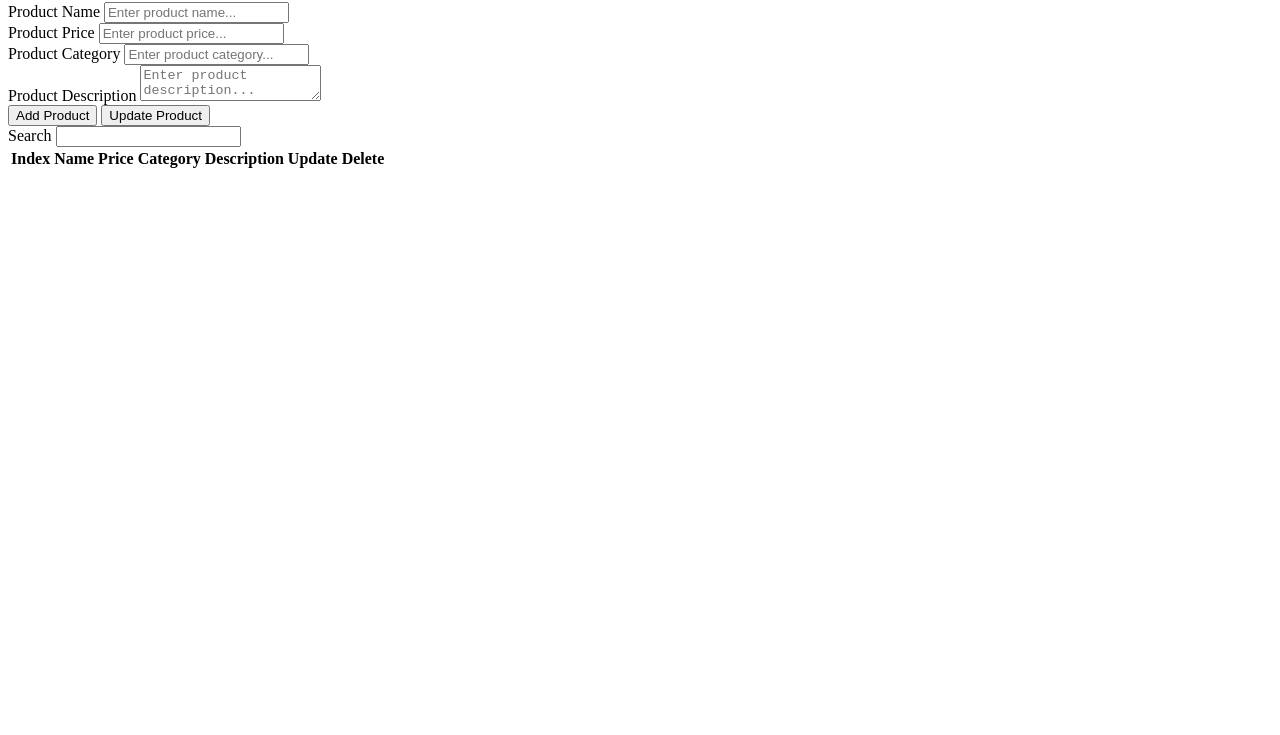
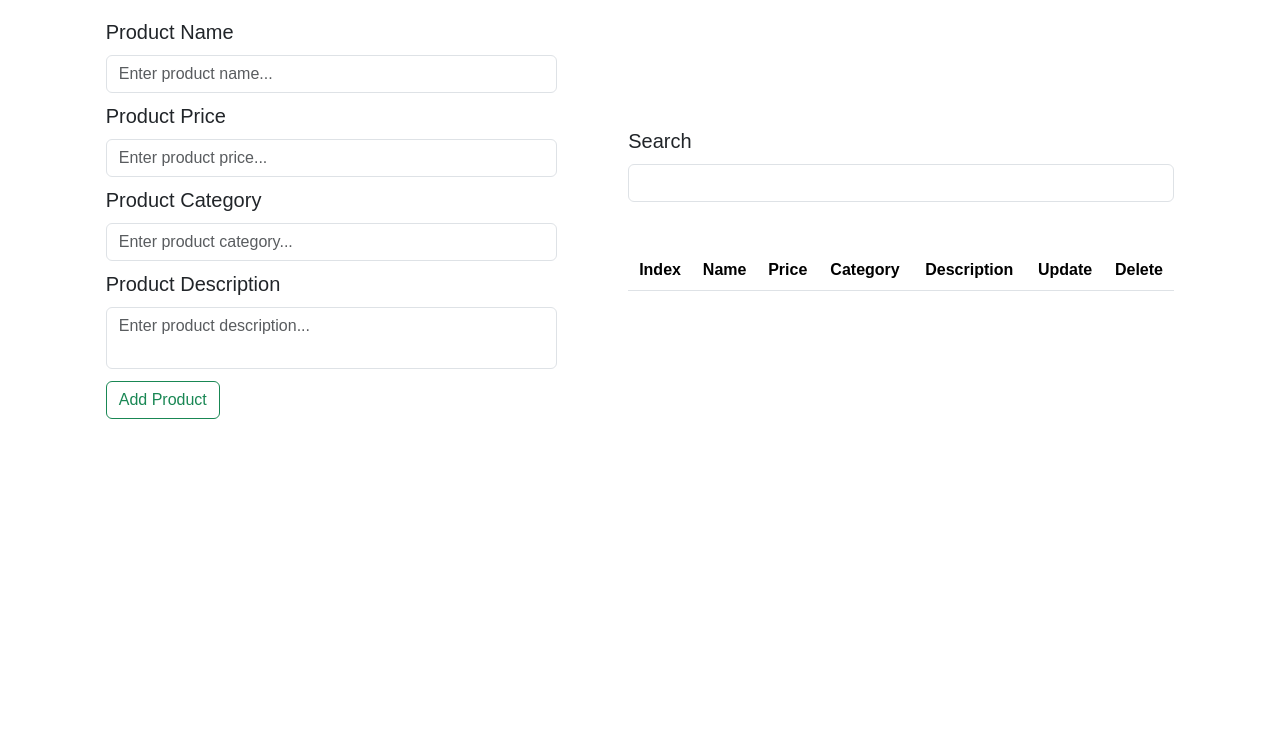
Before and after one commit to KiraRoza/CRUDS-Test, a plain HTML site: page index.html in a window 1280 px wide. Shown: the part 65-800 px from the top of the page. Drawn offline with Linux system fonts and the light colour scheme; the site is published under a folder, as on GitHub Pages, so addresses that start at the root find nothing; a web font is replaced by a local one.

Commit message:
Update index.html

```diff
--- a/index.html
+++ b/index.html
@@ -9,8 +9,8 @@
       type="image/x-icon"
       href="./3ef98af7-b84c-4703-8b4a-200bb95fc49b.jpeg"
     />
-    <link rel="stylesheet" href="/style.css" />
-    <link rel="stylesheet" href="/bootstrap.min.css" />
+    <link rel="stylesheet" href="style.css" />
+    <link rel="stylesheet" href="bootstrap.min.css" />
     <link rel="preconnect" href="https://fonts.googleapis.com" />
     <link rel="preconnect" href="https://fonts.gstatic.com" crossorigin />
     <link
```
